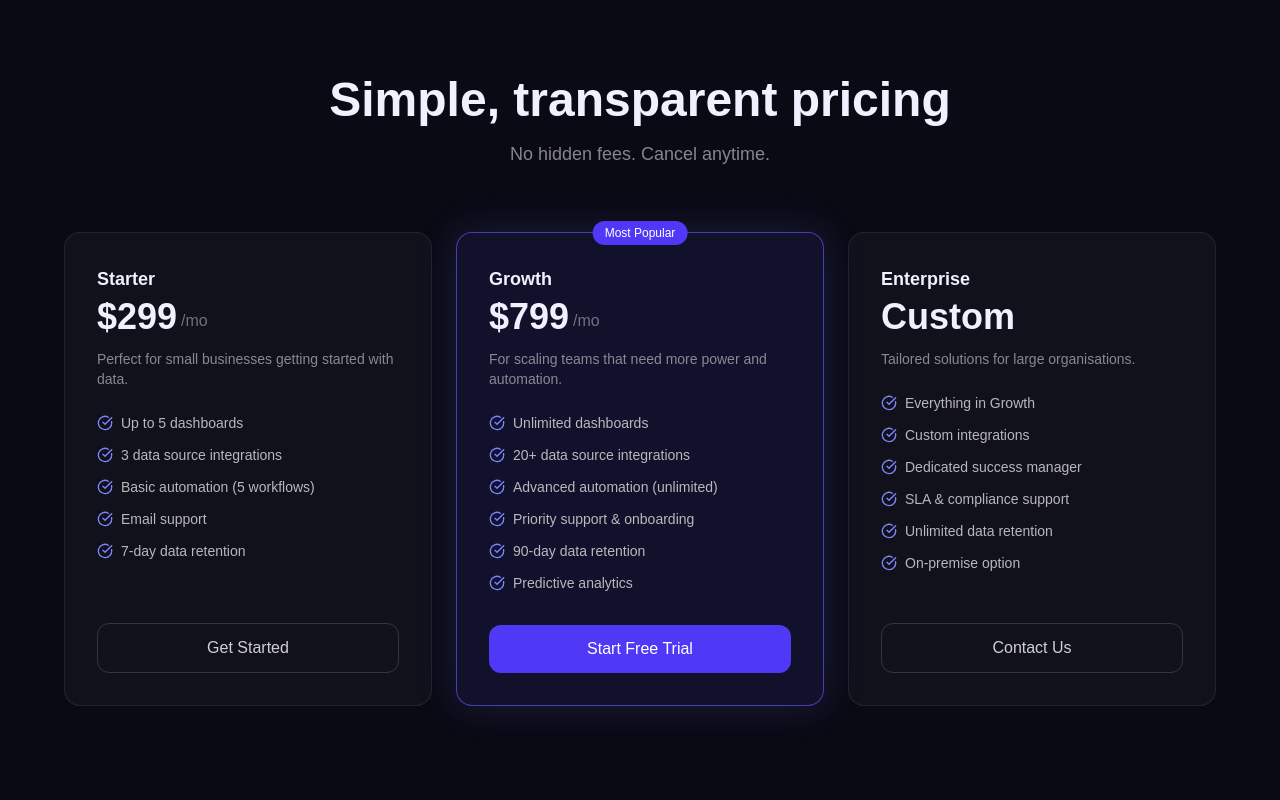
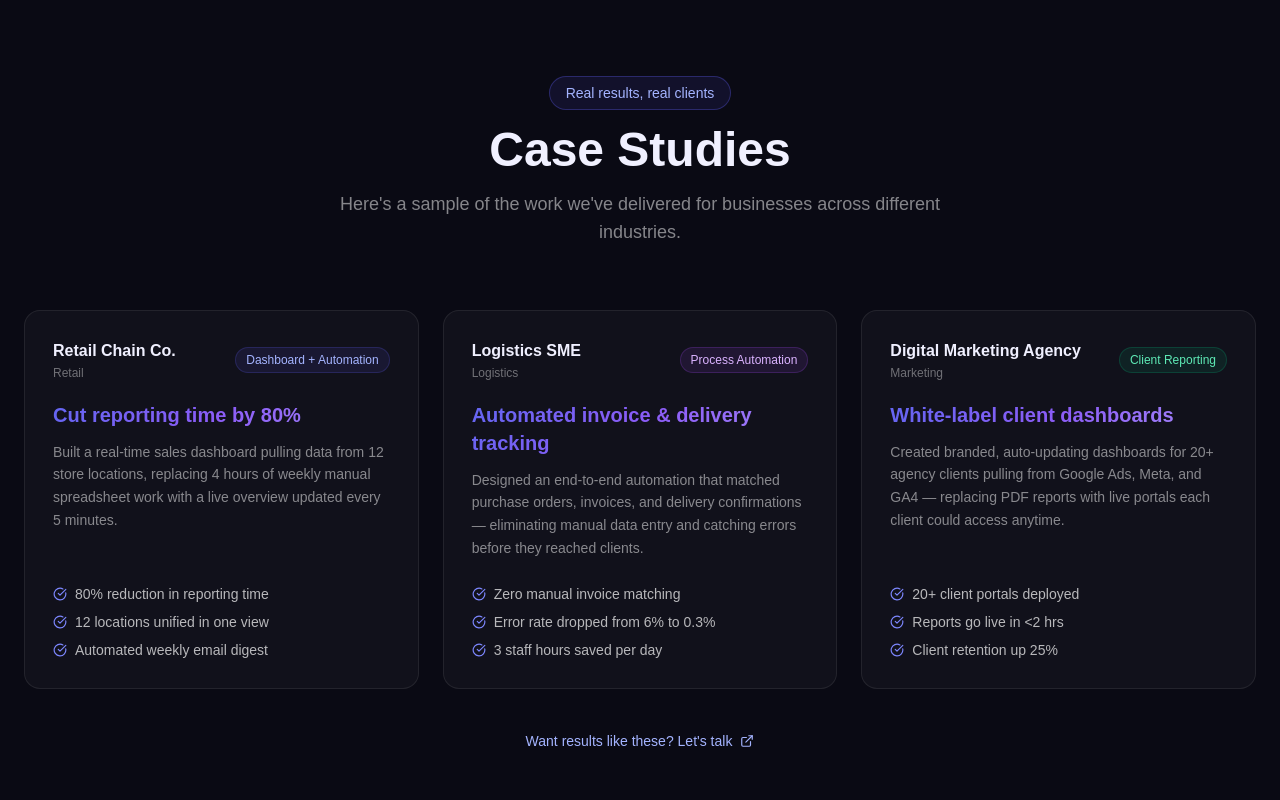
Before and after one commit to musastack/quantyx-advisory, a Next.js app: page / in a window 1280 px wide. Shown: the part 1620-2420 px from the top of the page. Built offline with nearby package versions, Linux system fonts and the light colour scheme.

Commit message:
Add Case Studies section with 3 example client projects

```diff
--- a/src/app/page.tsx
+++ b/src/app/page.tsx
@@ -8,6 +8,7 @@ import {
   CheckCircle,
   Users,
   Globe,
+  ExternalLink,
 } from "lucide-react";
 
 const features = [
@@ -54,6 +55,39 @@ const stats = [
   { label: "Hours Saved / Month", value: "40k+" },
   { label: "Dashboards Deployed", value: "500+" },
   { label: "Uptime SLA", value: "99.9%" },
+];
+
+const caseStudies = [
+  {
+    client: "Retail Chain Co.",
+    industry: "Retail",
+    tag: "Dashboard + Automation",
+    tagColor: "text-indigo-300 bg-indigo-500/10 border-indigo-500/20",
+    headline: "Cut reporting time by 80%",
+    description:
+      "Built a real-time sales dashboard pulling data from 12 store locations, replacing 4 hours of weekly manual spreadsheet work with a live overview updated every 5 minutes.",
+    results: ["80% reduction in reporting time", "12 locations unified in one view", "Automated weekly email digest"],
+  },
+  {
+    client: "Logistics SME",
+    industry: "Logistics",
+    tag: "Process Automation",
+    tagColor: "text-purple-300 bg-purple-500/10 border-purple-500/20",
+    headline: "Automated invoice & delivery tracking",
+    description:
+      "Designed an end-to-end automation that matched purchase orders, invoices, and delivery confirmations — eliminating manual data entry and catching errors before they reached clients.",
+    results: ["Zero manual invoice matching", "Error rate dropped from 6% to 0.3%", "3 staff hours saved per day"],
+  },
+  {
+    client: "Digital Marketing Agency",
+    industry: "Marketing",
+    tag: "Client Reporting",
+    tagColor: "text-emerald-300 bg-emerald-500/10 border-emerald-500/20",
+    headline: "White-label client dashboards",
+    description:
+      "Created branded, auto-updating dashboards for 20+ agency clients pulling from Google Ads, Meta, and GA4 — replacing PDF reports with live portals each client could access anytime.",
+    results: ["20+ client portals deployed", "Reports go live in <2 hrs", "Client retention up 25%"],
+  },
 ];
 
 const plans = [
@@ -115,6 +149,7 @@ export default function Home() {
           <span className="text-xl font-bold gradient-text">Quantyx Advisory</span>
           <div className="hidden md:flex items-center gap-8 text-sm text-white/60">
             <a href="#features" className="hover:text-white transition-colors">Features</a>
+            <a href="#case-studies" className="hover:text-white transition-colors">Case Studies</a>
             <a href="#pricing" className="hover:text-white transition-colors">Pricing</a>
             <a href="#contact" className="hover:text-white transition-colors">Contact</a>
           </div>
@@ -204,6 +239,57 @@ export default function Home() {
                 <p className="text-white/50 text-sm leading-relaxed">{f.description}</p>
               </div>
             ))}
+          </div>
+        </div>
+      </section>
+
+      {/* Case Studies */}
+      <section id="case-studies" className="py-24 px-6 bg-white/[0.02]">
+        <div className="max-w-7xl mx-auto">
+          <div className="text-center mb-16">
+            <div className="inline-flex items-center gap-2 border border-indigo-500/30 bg-indigo-500/10 rounded-full px-4 py-1.5 text-sm text-indigo-300 mb-4">
+              Real results, real clients
+            </div>
+            <h2 className="text-4xl md:text-5xl font-bold mb-4">Case Studies</h2>
+            <p className="text-white/50 text-lg max-w-2xl mx-auto">
+              Here&apos;s a sample of the work we&apos;ve delivered for businesses across different industries.
+            </p>
+          </div>
+          <div className="grid lg:grid-cols-3 gap-6">
+            {caseStudies.map((cs) => (
+              <div
+                key={cs.client}
+                className="p-7 rounded-2xl border border-white/8 bg-white/3 hover:border-indigo-500/30 transition-all flex flex-col"
+              >
+                <div className="flex items-center justify-between mb-5">
+                  <div>
+                    <p className="font-semibold">{cs.client}</p>
+                    <p className="text-xs text-white/40 mt-0.5">{cs.industry}</p>
+                  </div>
+                  <span className={`text-xs font-medium px-2.5 py-1 rounded-full border ${cs.tagColor}`}>
+                    {cs.tag}
+                  </span>
+                </div>
+                <h3 className="text-xl font-bold mb-3 gradient-text">{cs.headline}</h3>
+                <p className="text-white/50 text-sm leading-relaxed mb-6 flex-1">{cs.description}</p>
+                <ul className="space-y-2">
+                  {cs.results.map((r) => (
+                    <li key={r} className="flex items-center gap-2 text-sm text-white/70">
+                      <CheckCircle size={14} className="text-indigo-400 shrink-0" />
+                      {r}
+                    </li>
+                  ))}
+                </ul>
+              </div>
+            ))}
+          </div>
+          <div className="text-center mt-10">
+            <a
+              href="#contact"
+              className="inline-flex items-center gap-2 text-sm text-indigo-300 hover:text-indigo-200 transition-colors"
+            >
+              Want results like these? Let&apos;s talk <ExternalLink size={14} />
+            </a>
           </div>
         </div>
       </section>
```
